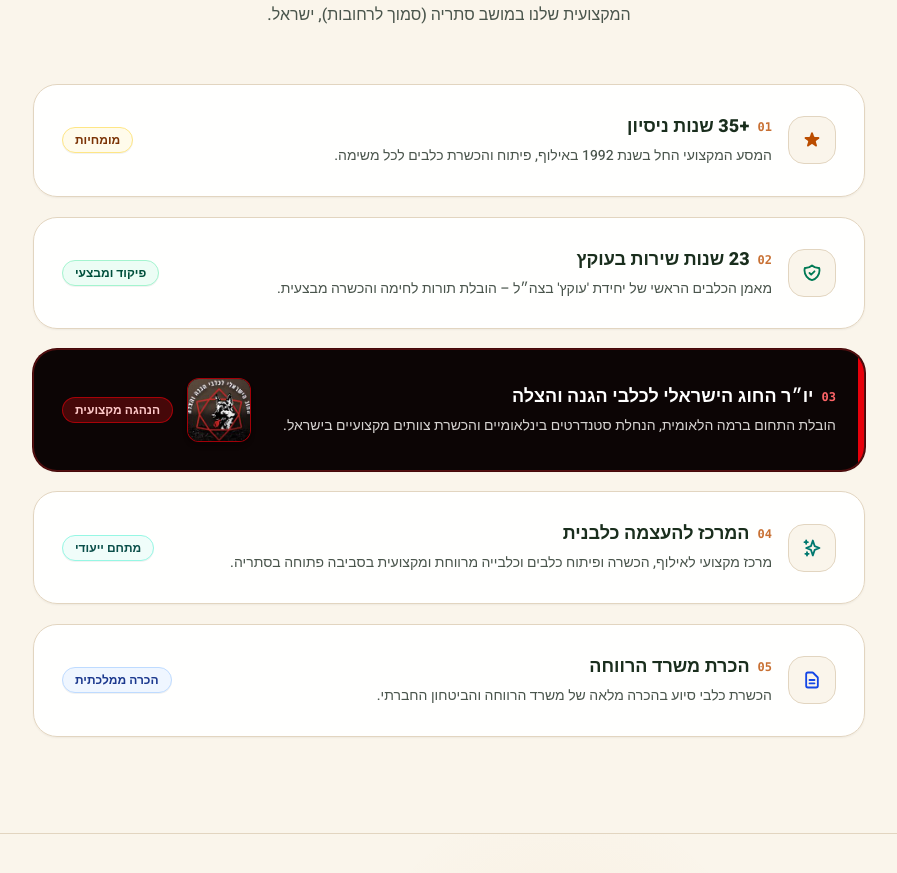
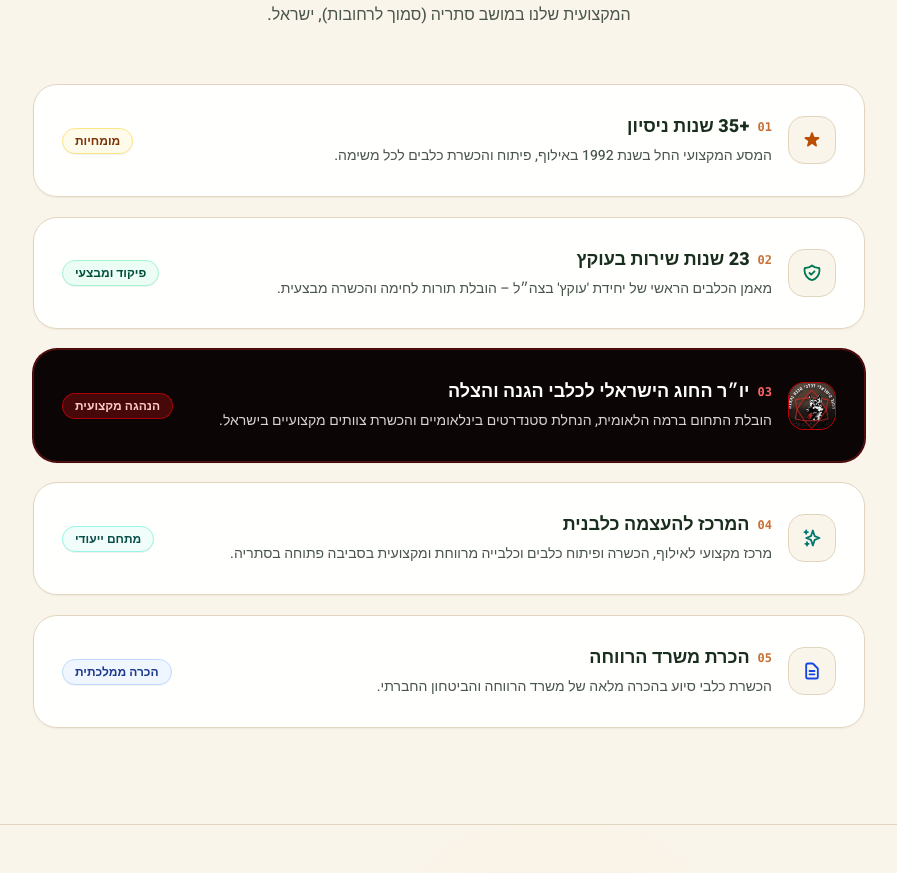
Before and after one commit to naorla/michael-website, a React (Vite) app: page / in a window 1280 px wide. Shown: the part 3609-4482 px from the top of the page, without its empty margins (191-1088 px from the left). Built offline with nearby package versions, Linux system fonts and the light colour scheme; a web font is replaced by a local one.

Commit message:
last before review last4 commit

```diff
--- a/src/components/Experience.tsx
+++ b/src/components/Experience.tsx
@@ -95,7 +95,7 @@ export function Experience() {
           </p>
         </div>
 
-        {/* שורות ההישג - גובה אחיד ומדויק לכל הכרטיסיות */}
+        {/* שורות ההישג */}
         <div className="flex flex-col gap-4 sm:gap-5">
           {items.map((item, idx) => (
             <Reveal key={idx} delay={((idx % 4) + 1) as 1 | 2 | 3 | 4}>
@@ -106,11 +106,11 @@ export function Experience() {
                     : "bg-white/95 border-[#E2D5C0] hover:border-emerald-600/50"
                 }`}
               >
-                {/* קו הדגשה צדדי */}
+                {/* קו הדגשה צדדי שמופיע אך ורק במעבר עכבר (hover) */}
                 <div
                   className={`absolute top-0 bottom-0 start-0 w-1.5 rounded-s-2xl sm:rounded-s-3xl transition-colors duration-300 ${
                     item.isClubCard
-                      ? "bg-red-600 group-hover:bg-red-500"
+                      ? "bg-transparent group-hover:bg-red-600"
                       : "bg-transparent group-hover:bg-emerald-600"
                   }`}
                 />
@@ -120,8 +120,16 @@ export function Experience() {
                   {/* צד ימין: תוכן */}
                   <div className="flex items-start sm:items-center gap-4 min-w-0 flex-1">
 
-                    {/* אייקון לכרטיסיות רגילות */}
-                    {item.icon && (
+                    {/* אלמנט ויזואלי בצד ימין - גודל 12x12 אחיד */}
+                    {item.isClubCard && item.clubLogo ? (
+                      <div className="relative shrink-0 flex items-center justify-center w-12 h-12 rounded-2xl border border-red-600/80 bg-black overflow-hidden shadow-xs group-hover:scale-105 transition-transform">
+                        <img
+                          src={item.clubLogo}
+                          alt="לוגו החוג הישראלי"
+                          className="w-full h-full object-cover"
+                        />
+                      </div>
+                    ) : (
                       <div className="relative shrink-0 flex items-center justify-center w-12 h-12 rounded-2xl bg-[#FAF5EB] border border-[#E2D5C0] text-emerald-800 group-hover:bg-emerald-50 group-hover:border-emerald-300 transition-colors">
                         {item.icon}
                       </div>
@@ -158,20 +166,8 @@ export function Experience() {
 
                   </div>
 
-                  {/* צד שמאל: הלוגו במסגרת אדומה שממלא אותה 100% מבלי להגדיל את הכרטיסייה + תגית */}
-                  <div className="flex items-center justify-between sm:justify-end gap-3.5 shrink-0">
-
-                    {item.isClubCard && item.clubLogo && (
-                      <div className="w-[58px] h-[58px] sm:w-[64px] sm:h-[64px] rounded-xl border border-red-600/70 overflow-hidden flex items-center justify-center bg-black shadow-md shrink-0 group-hover:scale-105 group-hover:border-red-500 transition-all duration-300">
-                        <img
-                          src={item.clubLogo}
-                          alt="לוגו החוג הישראלי לכלבי הגנה והצלה"
-                          className="w-full h-full object-cover"
-                        />
-                      </div>
-                    )}
-
-                    {/* תגית הסטטוס */}
+                  {/* צד שמאל: תגית הסטטוס */}
+                  <div className="shrink-0 self-start sm:self-center ps-16 sm:ps-0">
                     <span
                       className={`inline-block text-[11px] sm:text-xs font-bold px-3 py-1 rounded-full border shadow-2xs whitespace-nowrap ${item.badgeStyle}`}
                     >
```
